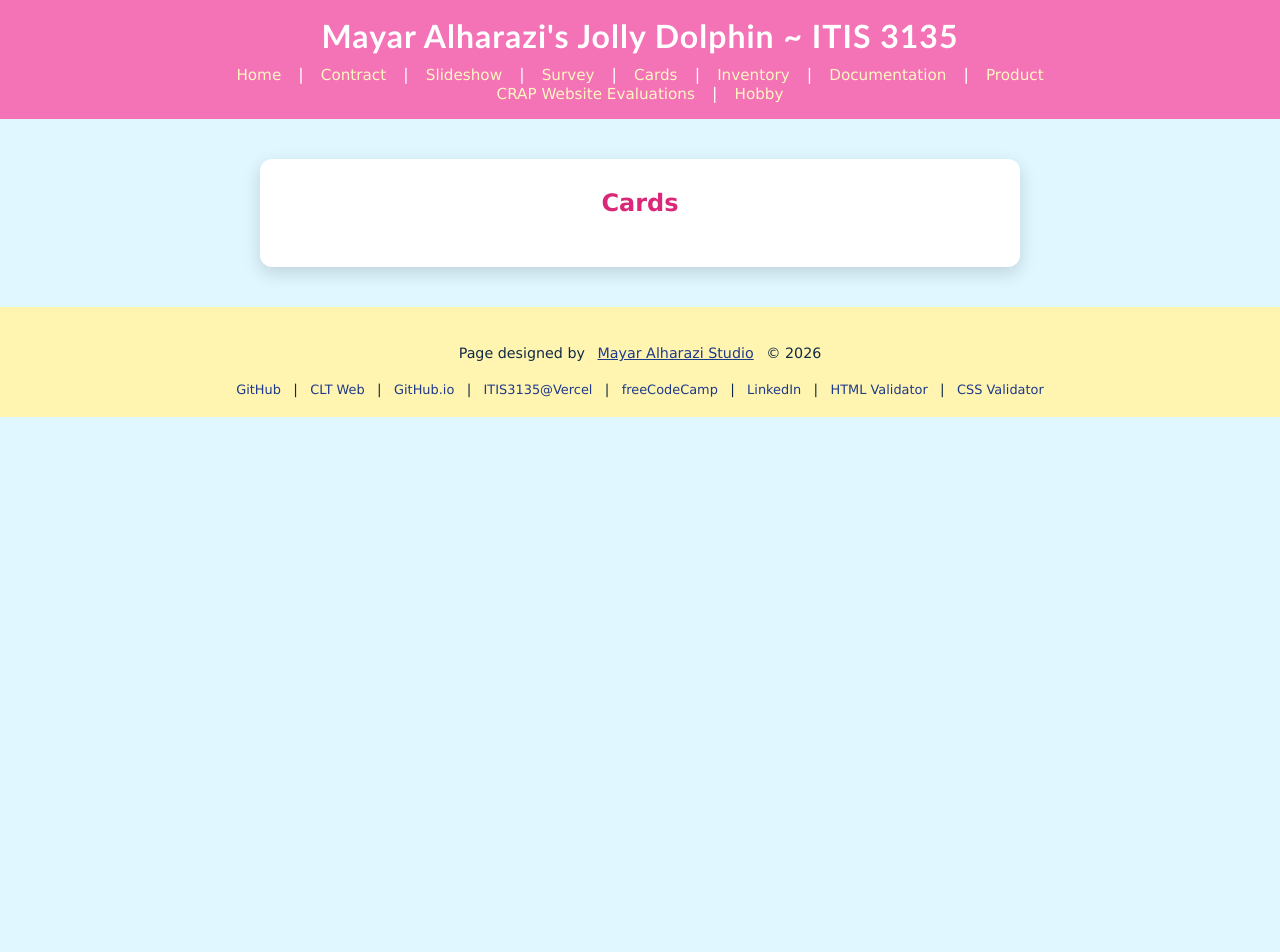
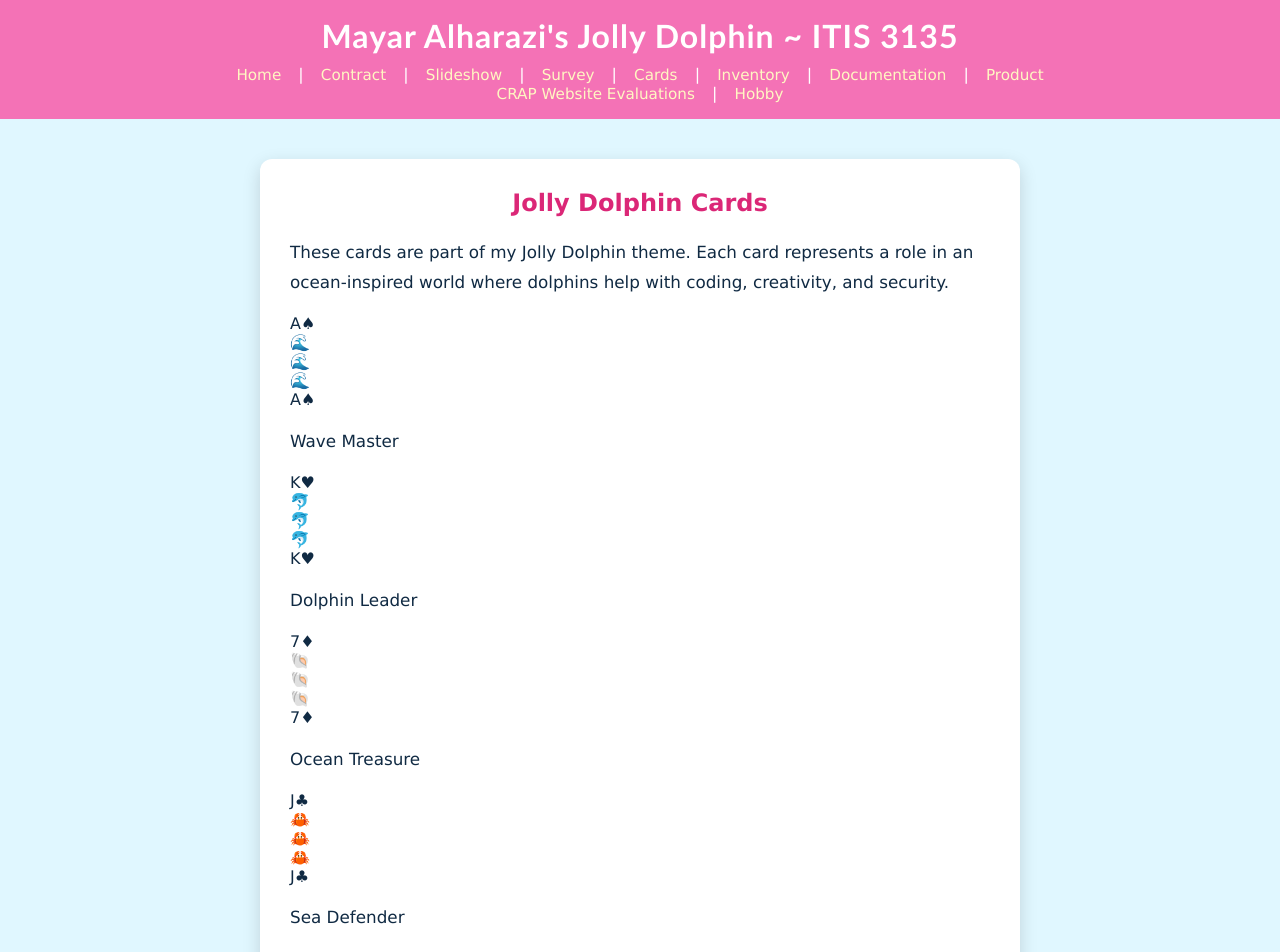
Before and after one commit to mayaralharazi/itis3135-react, a React (Vite) app: page /cards in a window 1280 px wide. Shown: the top 952 px of the page. Before the commit the page ends 800 px from the top, so only its background shows below. Built offline with nearby package versions, Linux system fonts and the light colour scheme.

Commit message:
Update Cards.jsx

```diff
--- a/src/pages/Cards.jsx
+++ b/src/pages/Cards.jsx
@@ -1,14 +1,59 @@
-import PageTitle from "../components/PageTitle";
-
 function Cards() {
   return (
-    <>
-      <PageTitle title="Mayar Alharazi's Jolly Dolphin ~ ITIS 3135 ~ Cards" />
+    <main>
+      <h2>Jolly Dolphin Cards</h2>
 
-      <main>
-        <h2>Cards</h2>
-      </main>
-    </>
+      <p>
+        These cards are part of my Jolly Dolphin theme. Each card represents a role
+        in an ocean-inspired world where dolphins help with coding, creativity, and security.
+      </p>
+
+      <section id="playing-cards">
+        <div className="playing-card">
+          <div className="left">A♠</div>
+          <div className="middle">
+            <div>🌊</div>
+            <div>🌊</div>
+            <div>🌊</div>
+          </div>
+          <div className="right">A♠</div>
+          <p className="card-title">Wave Master</p>
+        </div>
+
+        <div className="playing-card">
+          <div className="left">K♥</div>
+          <div className="middle">
+            <div>🐬</div>
+            <div>🐬</div>
+            <div>🐬</div>
+          </div>
+          <div className="right">K♥</div>
+          <p className="card-title">Dolphin Leader</p>
+        </div>
+
+        <div className="playing-card">
+          <div className="left">7♦</div>
+          <div className="middle">
+            <div>🐚</div>
+            <div>🐚</div>
+            <div>🐚</div>
+          </div>
+          <div className="right">7♦</div>
+          <p className="card-title">Ocean Treasure</p>
+        </div>
+
+        <div className="playing-card">
+          <div className="left">J♣</div>
+          <div className="middle">
+            <div>🦀</div>
+            <div>🦀</div>
+            <div>🦀</div>
+          </div>
+          <div className="right">J♣</div>
+          <p className="card-title">Sea Defender</p>
+        </div>
+      </section>
+    </main>
   );
 }
 
```
